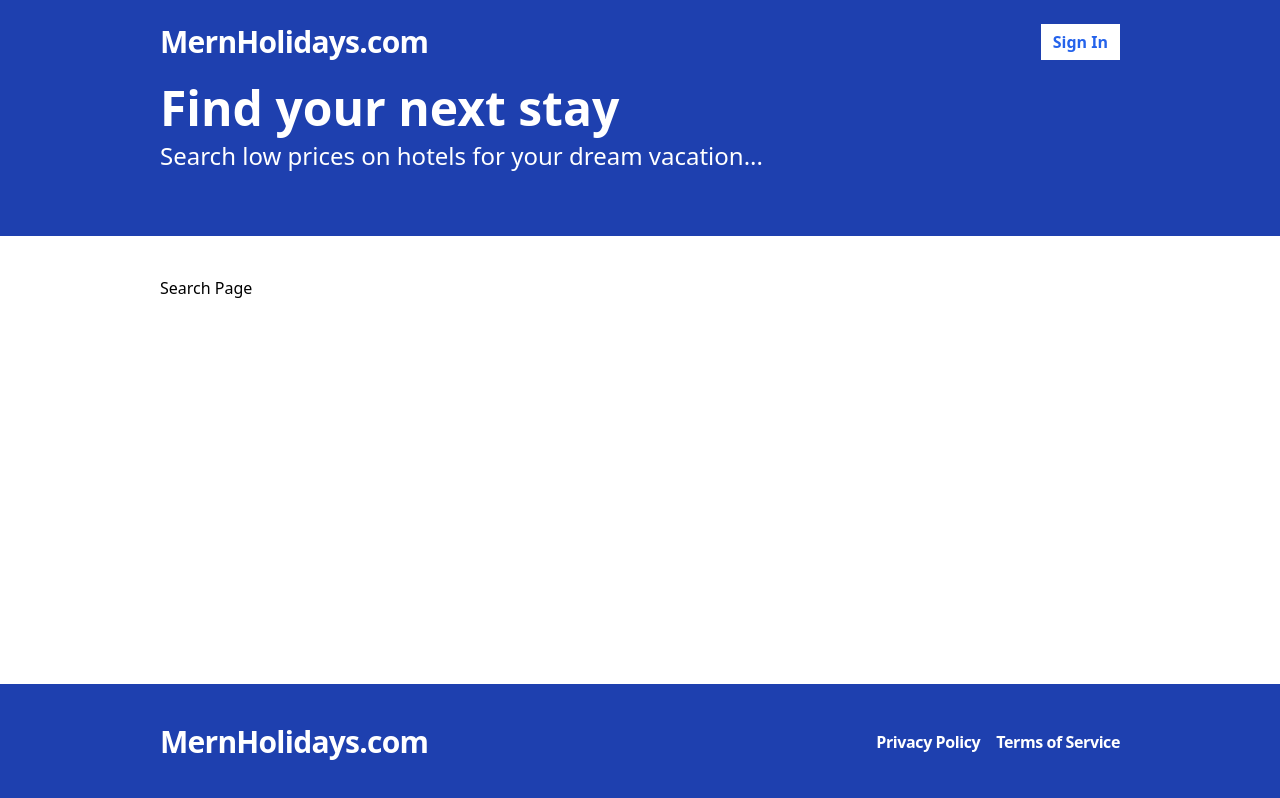
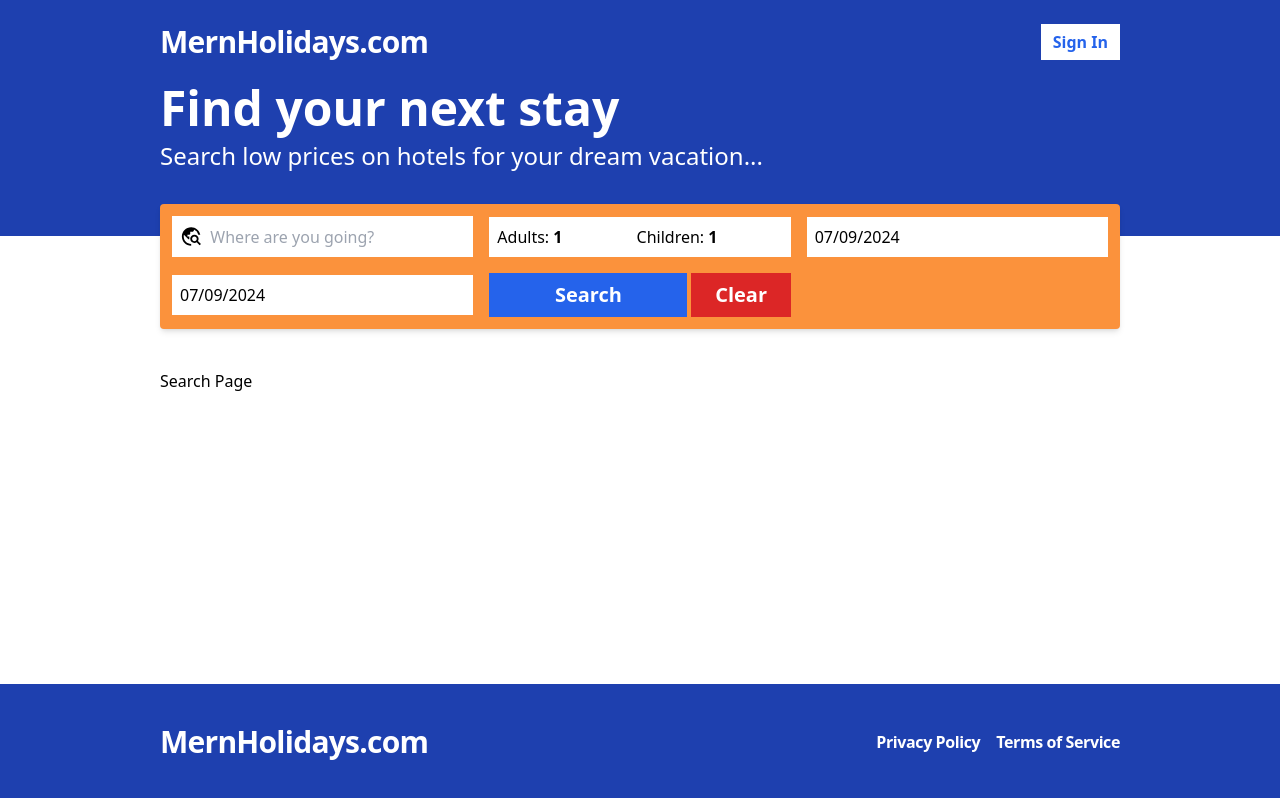
Before and after one commit to kennethtkatsande/mern-booking-app, a React (Vite) app in the folder frontend/: page /search in a window 1280 px wide. Built offline with nearby package versions, Linux system fonts and the light colour scheme; no server answers.

Commit message:
creating search bar (after installing react-datepicker

```diff
--- a/frontend/package.json
+++ b/frontend/package.json
@@ -21,6 +21,7 @@
   },
   "devDependencies": {
     "@types/react": "^18.3.3",
+    "@types/react-datepicker": "^7.0.0",
     "@types/react-dom": "^18.3.0",
     "@typescript-eslint/eslint-plugin": "^7.13.1",
     "@typescript-eslint/parser": "^7.13.1",
--- a/frontend/src/App.tsx
+++ b/frontend/src/App.tsx
@@ -11,6 +11,7 @@
 import { useAppContext } from './contexts/AppContext'
 import MyHotels from './pages/MyHotels'
 import EditHotel from './pages/EditHotel'
+import Search from './pages/Search'
 
 const App = () => {
   const { isLoggedIn } = useAppContext()
@@ -29,7 +30,7 @@
           path="/search"
           element={
             <Layout>
-              <p>Search Page</p>
+              <Search />
             </Layout>
           }
         />
--- /dev/null
+++ b/frontend/src/components/SearchBar.tsx
@@ -0,0 +1,114 @@
+import { FormEvent, useState } from 'react'
+import { useSearchContext } from '../contexts/SearchContext'
+import { MdTravelExplore } from 'react-icons/md'
+import DatePicker from 'react-datepicker'
+import 'react-datepicker/dist/react-datepicker.css'
+import { useNavigate } from 'react-router-dom'
+
+const SearchBar = () => {
+  const navigate = useNavigate()
+  const search = useSearchContext()
+
+  //This is done so as to save the changes made by the user on submission not while editing because it might cause re-rendering
+  const [destination, setDestination] = useState<string>(search.destination)
+  const [checkIn, setCheckIn] = useState<Date>(search.checkIn)
+  const [checkOut, setCheckOut] = useState<Date>(search.checkIn)
+  const [adultCount, setAdultCount] = useState<number>(search.adultCount)
+  const [childCount, setChildCount] = useState<number>(search.childCount)
+
+  // This will take values from our local state above and save them in the global state
+  const handleSubmit = (event: FormEvent) => {
+    event.preventDefault() // stops the form from trying to do a form request automatically
+    search.saveSearchValues(
+      destination,
+      checkIn,
+      checkOut,
+      adultCount,
+      childCount
+    )
+    navigate('/search')
+  }
+
+  const minDate = new Date()
+  const maxDate = new Date()
+  maxDate.setFullYear(maxDate.getFullYear() + 1)
+  return (
+    <form
+      onSubmit={handleSubmit}
+      className="-mt-8 p-3 bg-orange-400 rounded shadow-md grid grid-cols-2 lg:grid-cols-3 2xl:grid-cols-5 items-center gap-4"
+    >
+      <div className="flex flex-row items-center flex-1 bg-white p-2">
+        <MdTravelExplore size={25} className="mr-2" />
+        <input
+          placeholder="Where are you going?"
+          className="text-md w-full focus:outline-none"
+          value={destination}
+          onChange={(event) => setDestination(event.target.value)}
+        />
+      </div>
+
+      <div className="flex bg-white px-2 py-1 gap-2">
+        <label className="items-center flex">
+          Adults:
+          <input
+            className="w-full p-1 focus:outline-none font-bold"
+            type="number"
+            min={1}
+            max={20}
+            value={adultCount}
+            onChange={(event) => setAdultCount(parseInt(event.target.value))}
+          />
+        </label>
+        <label className="items-center flex">
+          Children:
+          <input
+            className="w-full p-1 focus:outline-none font-bold"
+            type="number"
+            min={0}
+            max={20}
+            value={adultCount}
+            onChange={(event) => setChildCount(parseInt(event.target.value))}
+          />
+        </label>
+      </div>
+      <div>
+        <DatePicker
+          selected={checkIn}
+          onChange={(date) => setCheckIn(date as Date)}
+          selectsStart
+          startDate={checkIn}
+          endDate={checkOut}
+          minDate={minDate}
+          maxDate={maxDate}
+          placeholderText="Check-in Date"
+          className="min-w-full bg-white p-2 focus:outline-none"
+          wrapperClassName="min-w-full"
+        />
+      </div>
+      <div>
+        <DatePicker
+          selected={checkOut}
+          onChange={(date) => setCheckOut(date as Date)}
+          selectsStart
+          startDate={checkIn}
+          endDate={checkOut}
+          minDate={minDate}
+          maxDate={maxDate}
+          placeholderText="Check-in Date"
+          className="min-w-full bg-white p-2 focus:outline-none"
+          wrapperClassName="min-w-full"
+        />
+      </div>
+      <div className="flex gap-1">
+        <button className="w-2/3 bg-blue-600 text-white h-full p-2 font-bold text-xl hover:bg-blue-500">
+          Search
+        </button>
+        <button className="w-1/3 bg-red-600 text-white h-full p-2 font-bold text-xl hover:bg-red-500">
+          Clear
+        </button>
+      </div>
+    </form>
+  )
+}
+
+export default SearchBar
--- a/frontend/src/layouts/Layout.tsx
+++ b/frontend/src/layouts/Layout.tsx
@@ -1,6 +1,7 @@
 import Footer from '../components/Footer'
 import Header from '../components/Header'
 import Hero from '../components/Hero'
+import SearchBar from '../components/SearchBar'
 
 interface Props {
   children: React.ReactNode
@@ -11,6 +12,9 @@
     <div className="flex flex-col min-h-screen">
       <Header />
       <Hero />
+      <div className="container mx-auto">
+        <SearchBar />
+      </div>
       <div className="container mx-auto py-10 flex-1">{children}</div>
       <Footer />
     </div>
--- /dev/null
+++ b/frontend/src/pages/Search.tsx
@@ -0,0 +1,10 @@
+import { useSearchContext } from '../contexts/SearchContext'
+
+const Search = () => {
+  const search = useSearchContext()
+  console.log(search)
+
+  return <>Search Page</>
+}
+
+export default Search
```
Also changed, not shown: 1 other file (tests, documents, lock files or other folders).
